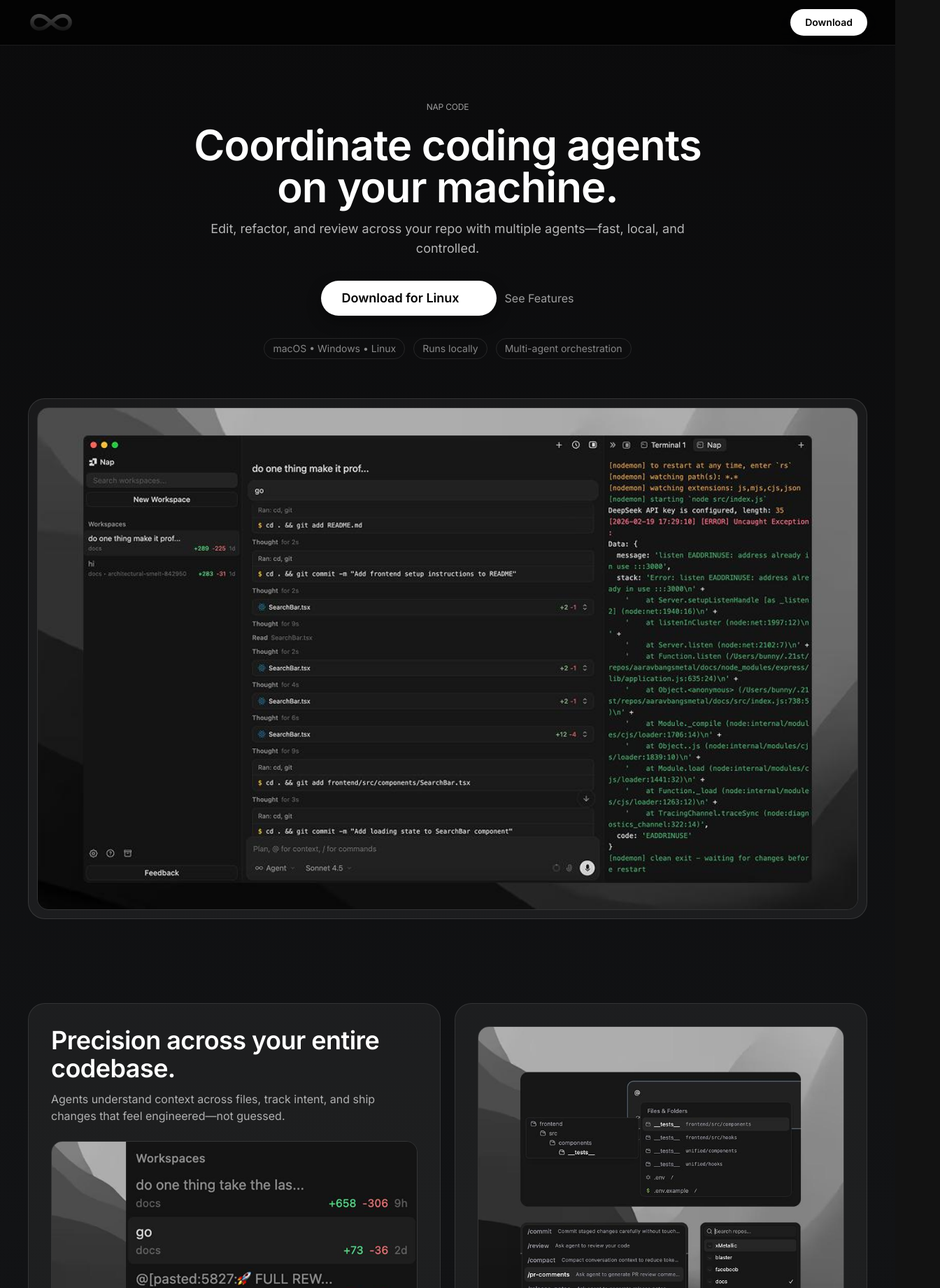
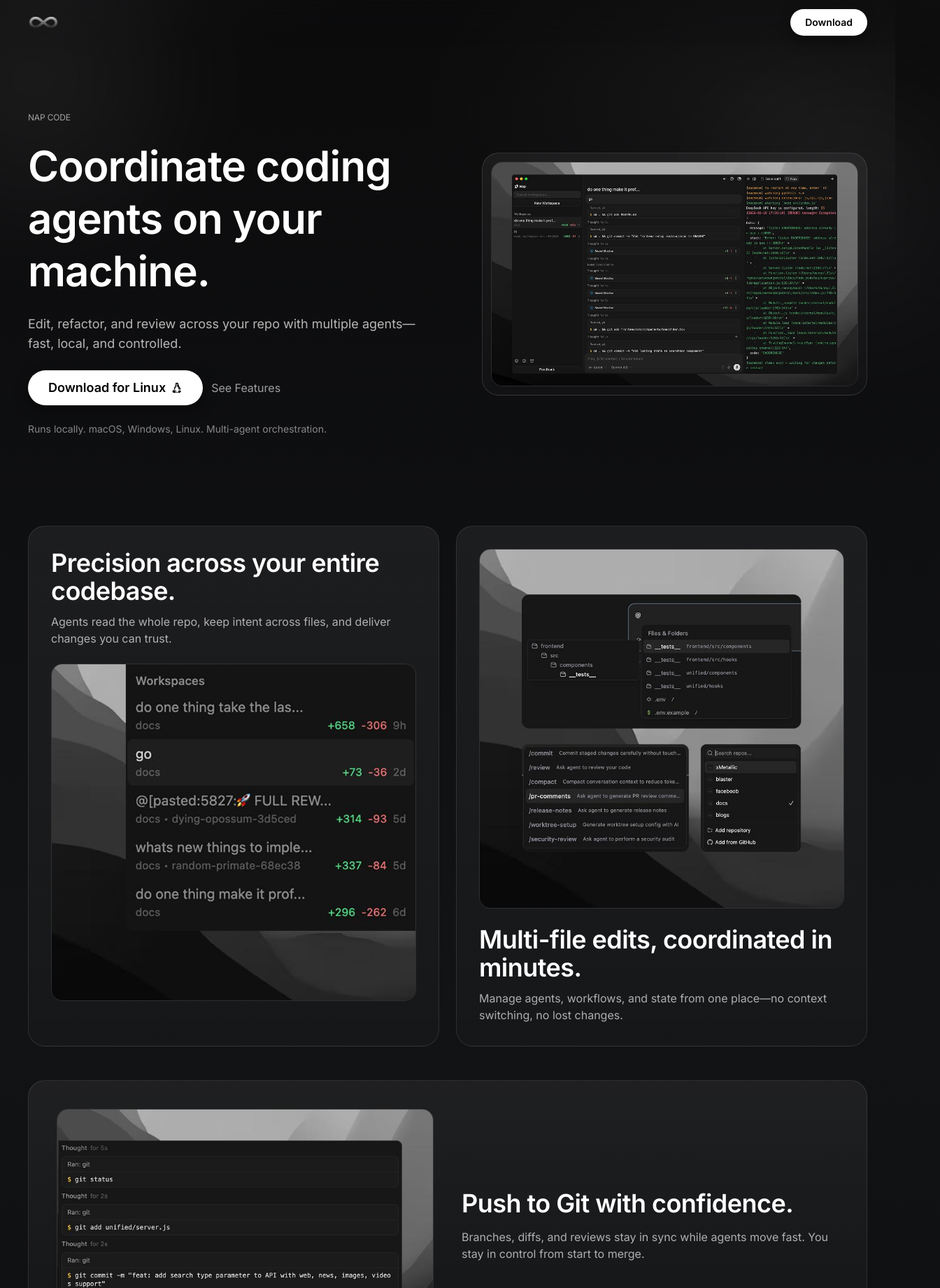
Before and after one commit to farzeenilyaszargar/nap-ide, a Next.js app: page / in a window 1280 px wide. Shown: the top 1840 px of the page at 70% size, 1344 px wide, since content can reach past the window. Built offline with nearby package versions, Linux system fonts and the light colour scheme.

Commit message:
Revamp homepage styling

```diff
--- a/app/globals.css
+++ b/app/globals.css
@@ -16,7 +16,10 @@
   }
 
   body {
-    background: linear-gradient(180deg, #0b0b0c 0%, #121315 50%, #0b0b0c 100%);
+    background:
+      radial-gradient(1200px 600px at 10% -10%, rgba(255, 255, 255, 0.06), transparent 60%),
+      radial-gradient(900px 500px at 85% 5%, rgba(255, 255, 255, 0.04), transparent 55%),
+      linear-gradient(180deg, #0b0b0c 0%, #121315 50%, #0b0b0c 100%);
     color: var(--color-foreground);
     overflow-x: hidden;
     -webkit-font-smoothing: antialiased;
@@ -38,6 +41,46 @@
   letter-spacing: -0.015em;
 }
 
+.bg-metal {
+  background: linear-gradient(180deg, rgba(255, 255, 255, 0.06), rgba(255, 255, 255, 0.02));
+}
+
+.metal-panel {
+  background: linear-gradient(180deg, rgba(255, 255, 255, 0.06), rgba(255, 255, 255, 0.02));
+  border: 1px solid rgba(255, 255, 255, 0.12);
+}
+
+.fade-up {
+  animation: fadeUp 700ms ease-out both;
+}
+
+.fade-up-delay-1 {
+  animation: fadeUp 700ms ease-out 120ms both;
+}
+
+.fade-up-delay-2 {
+  animation: fadeUp 700ms ease-out 240ms both;
+}
+
+@keyframes fadeUp {
+  from {
+    opacity: 0;
+    transform: translateY(18px);
+  }
+  to {
+    opacity: 1;
+    transform: translateY(0);
+  }
+}
+
+@media (prefers-reduced-motion: reduce) {
+  .fade-up,
+  .fade-up-delay-1,
+  .fade-up-delay-2 {
+    animation: none;
+  }
+}
+
 .font-body {
   font-family: var(--font-body), system-ui, -apple-system, sans-serif;
 }
--- a/components/customDownload.tsx
+++ b/components/customDownload.tsx
@@ -77,7 +77,7 @@ export default function DownloadButton({
         width={18}
         height={18}
         alt={config.label}
-        className="h-4 w-4"
+        className="h-4 w-4 invert"
       />
     </Link>
   );
--- a/components/features.tsx
+++ b/components/features.tsx
@@ -2,37 +2,37 @@ import Image from "next/image";
 
 export default function Features() {
     return (
-        <section className="w-full overflow-hidden py-10 sm:py-16">
+        <section className="w-full overflow-hidden py-12 sm:py-16">
             <div className="mx-auto flex w-full max-w-7xl flex-col gap-10 px-4 sm:gap-12 sm:px-6 lg:px-10">
                 <h2 className="sr-only">Features</h2>
-                <div className="grid gap-5 md:grid-cols-2">
-                    <div className="flex h-full flex-col gap-6 rounded-3xl border border-white/10 bg-white/5 p-6 text-left sm:p-8">
+                <div className="grid gap-6 md:grid-cols-2">
+                    <div className="flex h-full flex-col gap-6 rounded-3xl border border-white/10 bg-metal p-6 text-left sm:p-8">
                         <div className="space-y-3">
                             <h3 className="font-display text-2xl font-semibold text-white sm:text-4xl">
                                 Precision across your entire codebase.
                             </h3>
                             <p className="text-sm text-white/65 sm:text-base">
-                                Agents understand context across files, track intent, and ship changes that feel
-                                engineered—not guessed.
+                                Agents read the whole repo, keep intent across files, and deliver changes you can
+                                trust.
                             </p>
                         </div>
                         <Image src="/parallel.jpeg" width={2000} height={2000} alt="Parallel agents" className="rounded-2xl border border-white/10" />
                     </div>
-                    <div className="flex h-full flex-col gap-6 rounded-3xl border border-white/10 bg-white/5 p-6 text-left sm:p-8">
+                    <div className="flex h-full flex-col gap-6 rounded-3xl border border-white/10 bg-metal p-6 text-left sm:p-8">
                         <Image src="/files.jpeg" width={2000} height={2000} alt="Multi-file edits" className="rounded-2xl border border-white/10" />
                         <div className="space-y-3">
                             <h3 className="font-display text-2xl font-semibold text-white sm:text-4xl">
                                 Multi-file edits, coordinated in minutes.
                             </h3>
                             <p className="text-sm text-white/65 sm:text-base">
-                                Manage agents, workflows, and state from one control center—no context switching,
-                                no lost changes.
+                                Manage agents, workflows, and state from one place—no context switching, no lost
+                                changes.
                             </p>
                         </div>
                     </div>
                 </div>
 
-                <div className="flex flex-col items-center gap-6 rounded-3xl border border-white/10 bg-white/5 p-6 sm:flex-row sm:gap-10 sm:p-10">
+                <div className="flex flex-col items-center gap-6 rounded-3xl border border-white/10 bg-metal p-6 sm:flex-row sm:gap-10 sm:p-10">
                     <div className="w-full sm:w-1/2">
                         <Image
                             src="/git.jpeg"
@@ -47,8 +47,8 @@ export default function Features() {
                             Push to Git with confidence.
                         </h3>
                         <p className="mt-4 text-sm text-white/65 sm:text-base">
-                            Branches, diffs, and reviews stay in sync while your agents move fast. You stay in
-                            control from start to merge.
+                            Branches, diffs, and reviews stay in sync while agents move fast. You stay in control
+                            from start to merge.
                         </p>
                     </div>
                 </div>
--- a/components/footer.tsx
+++ b/components/footer.tsx
@@ -4,7 +4,7 @@ import Link from "next/link";
 //features, blog, download, social, tos, pricing
 export default function Footer() {
     return (
-        <footer className="w-full border-t border-white/10 bg-black/80 px-5 py-12 text-white sm:px-5 sm:py-16 lg:px-10 flex flex-col items-center">
+        <footer className="w-full border-t border-white/10 bg-black px-5 py-12 text-white sm:px-5 sm:py-16 lg:px-10 flex flex-col items-center">
             <div className="flex sm:flex-row flex-col justify-between sm:items-start items-center w-full max-w-7xl gap-10 sm:gap-8 sm:px-10">
                 <div className="flex flex-col text-left sm:w-1/6 w-1/2">
                     <p className="text-xs sm:text-sm uppercase tracking-[0.2em] mb-3 text-white/60">Resources</p>
--- a/components/header.tsx
+++ b/components/header.tsx
@@ -21,10 +21,10 @@ export default function Header() {
 
     return (
         <>
-            <header className="sticky top-0 z-20 w-full border-b border-white/10 bg-black/70 backdrop-blur-xl">
+            <header className="sticky top-0 z-20 w-full bg-transparent backdrop-blur-xl">
                 <div className="mx-auto flex h-16 w-full max-w-7xl items-center justify-between px-5 lg:px-10">
                     <Link href="/" className="flex justify-center items-center">
-                        <Image src="/logo.png" alt="Nap" width={32} height={32} className="h-5 w-auto rounded-md sm:h-6" />
+                        <Image src="/white-logo.png" alt="Nap" width={24} height={24} className="h-3.5 w-auto rounded-md sm:h-4" />
                     </Link>
 
                     {/* Desktop Navigation */}
--- a/components/heroPage.tsx
+++ b/components/heroPage.tsx
@@ -17,36 +17,36 @@ export default function HeroPage() {
     }, [])
 
     return (
-        <section className='mx-auto flex w-full max-w-7xl flex-col items-center gap-10 px-4 pb-10 pt-10 sm:gap-14 sm:px-6 sm:pb-14 sm:pt-20 lg:px-10'>
-            <div className='flex w-full flex-col items-center gap-6 sm:gap-8'>
-                <div className='flex max-w-3xl flex-col gap-4 text-center'>
-                    <p className='font-display text-xs uppercase tracking-[0.3em] text-white/60'>Nap Code</p>
-                    <h2 className='font-display text-4xl font-semibold text-white sm:text-6xl'>
+        <section className='relative mx-auto flex w-full max-w-7xl flex-col gap-10 px-4 pb-12 pt-12 sm:gap-16 sm:px-6 sm:pb-16 sm:pt-24 lg:px-10'>
+            <div className='pointer-events-none absolute left-0 top-0 h-72 w-72 -translate-x-1/3 -translate-y-1/3 rounded-full bg-white/10 blur-[120px]' />
+            <div className='pointer-events-none absolute right-0 top-24 h-64 w-64 translate-x-1/4 rounded-full bg-white/8 blur-[120px]' />
+
+            <div className='grid w-full gap-10 lg:grid-cols-[1.05fr_0.95fr] lg:items-center'>
+                <div className='flex flex-col gap-6 text-left'>
+                    <p className='fade-up font-display text-xs uppercase tracking-[0.3em] text-white/60'>Nap Code</p>
+                    <h2 className='fade-up-delay-1 font-display text-4xl font-semibold leading-tight text-white sm:text-6xl'>
                         Coordinate coding agents on your machine.
                     </h2>
-                    <p className='text-base text-white/70 sm:text-lg'>
+                    <p className='fade-up-delay-2 max-w-xl text-base text-white/70 sm:text-lg'>
                         Edit, refactor, and review across your repo with multiple agents—fast, local, and controlled.
                     </p>
-                </div>
-                <div className='flex flex-col items-center gap-3 sm:flex-row'>
+                    <div className='fade-up-delay-2 flex flex-col items-start gap-3 sm:flex-row sm:items-center'>
                         <DownloadButton showOnMobile />
                         <Link href="/features" className='text-sm text-white/60 transition hover:text-white sm:text-base'>
                             See Features
                         </Link>
                     </div>
-                <div className='flex flex-wrap items-center justify-center gap-3 text-xs text-white/50 sm:text-sm'>
-                    <span className='rounded-full border border-white/10 px-3 py-1'>macOS • Windows • Linux</span>
-                    <span className='rounded-full border border-white/10 px-3 py-1'>Runs locally</span>
-                    <span className='rounded-full border border-white/10 px-3 py-1'>Multi-agent orchestration</span>
+                    <div className='text-xs text-white/50 sm:text-sm'>
+                        Runs locally. macOS, Windows, Linux. Multi-agent orchestration.
                     </div>
                 </div>
 
-            <div className='flex w-full items-center justify-center'>
-                <div className='w-full rounded-2xl border border-white/12 bg-white/5 p-2 sm:rounded-3xl sm:p-3'>
+                <div className='fade-up-delay-1 flex w-full items-center justify-center'>
+                    <div className='w-full rounded-2xl border border-white/12 bg-metal p-2 sm:rounded-3xl sm:p-3'>
                         <Image src={"/main.jpeg"} width={1280} height={720} alt='demo' className='w-full rounded-xl border border-white/10 sm:rounded-2xl' />
                     </div>
                 </div>
-
+            </div>
         </section>
     )
 }
--- a/components/trySurfer.tsx
+++ b/components/trySurfer.tsx
@@ -3,7 +3,7 @@ import DownloadButton from "./customDownload";
 export default function TryNap() {
     return (
         <div className="mx-auto flex w-full max-w-7xl flex-col items-center justify-center gap-6 px-4 py-16 sm:gap-8 sm:px-6 sm:py-24 lg:px-10">
-            <div className="w-full rounded-3xl border border-white/10 bg-white/5 px-6 py-10 text-center sm:px-12 sm:py-12">
+            <div className="w-full rounded-3xl border border-white/10 bg-metal px-6 py-10 text-center sm:px-12 sm:py-12">
                 <p className="font-display text-3xl font-semibold text-white sm:text-5xl">Start building with agents today.</p>
                 <p className="mt-3 text-sm text-white/65 sm:text-base">Download Nap and orchestrate edits across your codebase in minutes.</p>
                 <div className="mt-6 flex justify-center">
```
Lines whose indentation alone changed are shown as unchanged.
